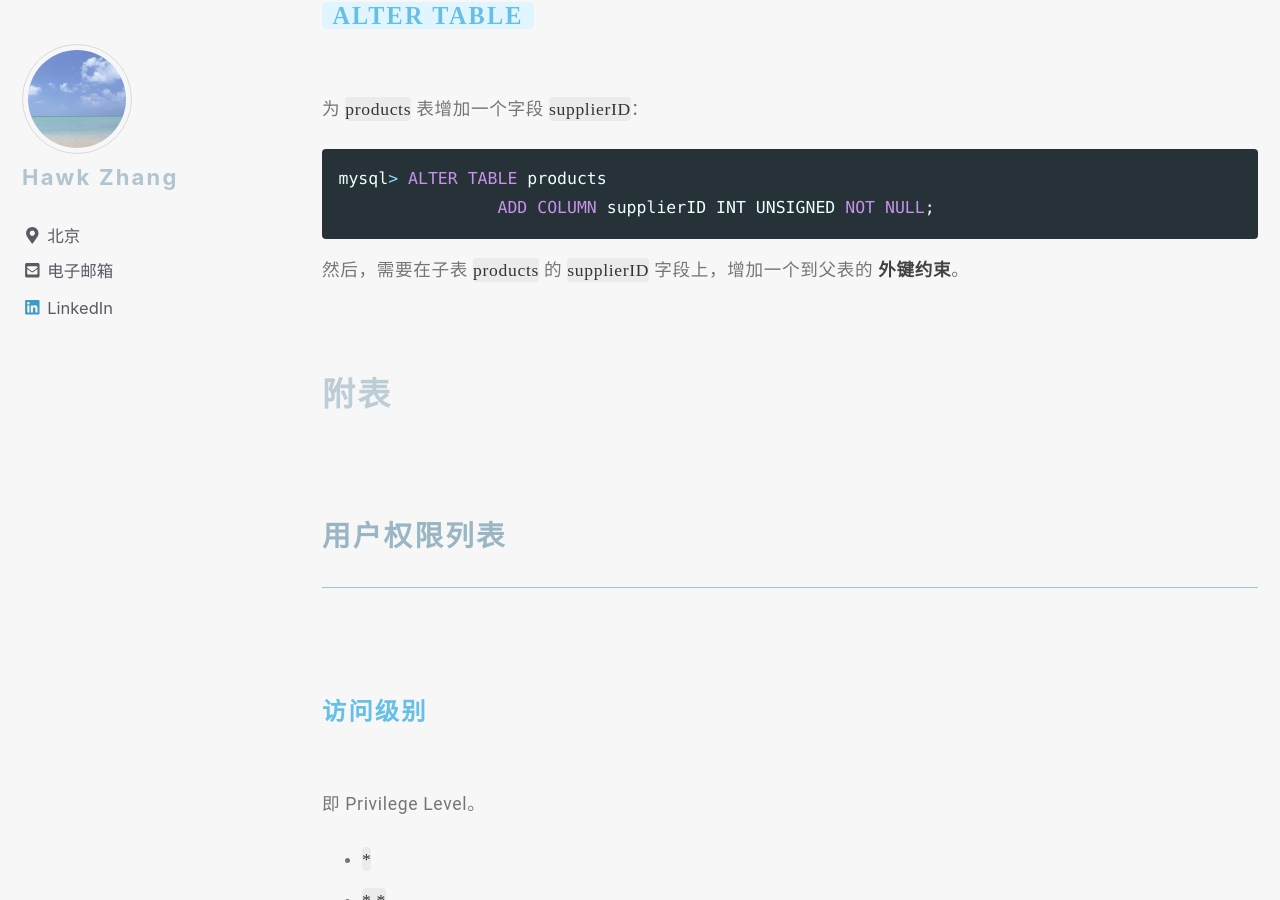
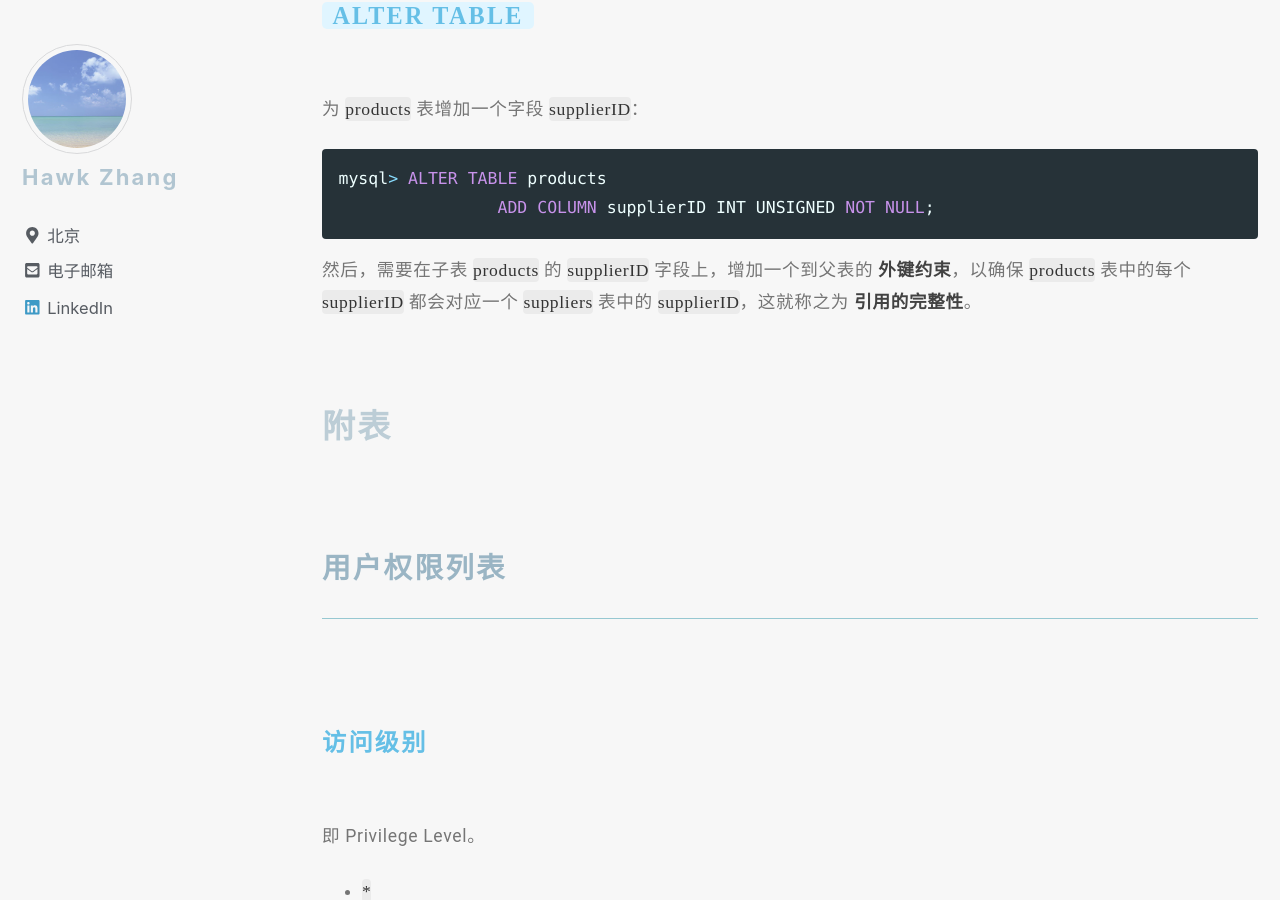
Before and after one commit to narru888/linotes_note, a Jekyll site: the page built from _posts/mysql/2016-04-02-statements.md, in a window 1280 px wide and 900 px high, scrolled down 27326 px. Built offline with Jekyll 4.4.1, drawn with Linux system fonts in a browser that asks for light colours; nearby versions of some CDN libraries; a script that is not in the unit is left out.

Commit message:
update on 2018-10-15 17:50:02 CST

````diff
--- a/_posts/mysql/2016-04-02-statements.md
+++ b/_posts/mysql/2016-04-02-statements.md
@@ -1113,7 +1113,7 @@
 		ADD COLUMN supplierID INT UNSIGNED NOT NULL;
 ```
 
-然后，需要在子表 `products` 的 `supplierID` 字段上，增加一个到父表的 **外键约束**。
+然后，需要在子表 `products` 的 `supplierID` 字段上，增加一个到父表的 **外键约束**，以确保 `products` 表中的每个 `supplierID` 都会对应一个 `suppliers` 表中的 `supplierID`，这就称之为 **引用的完整性**。
 
 
 
````
